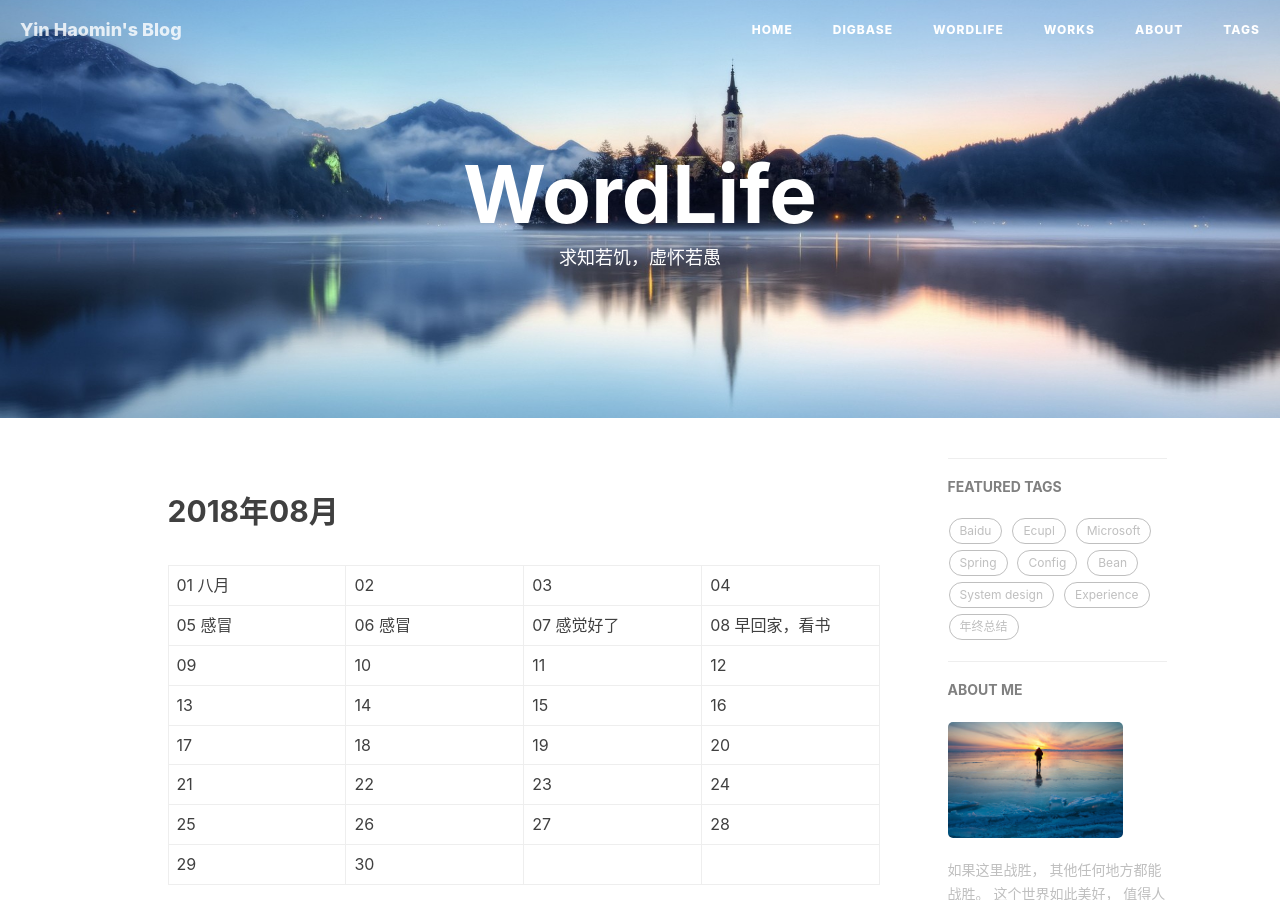
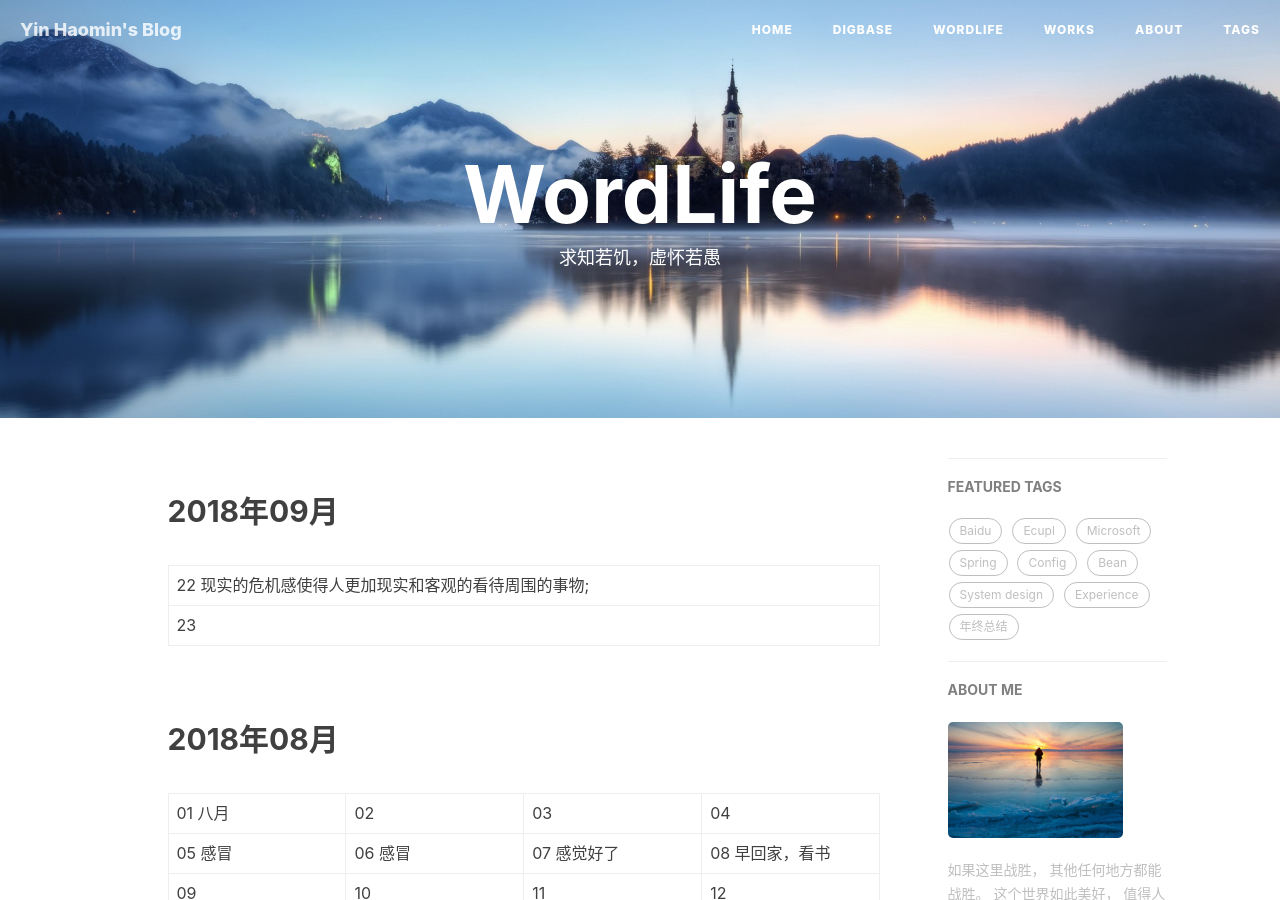
Before and after one commit to yinhaomin/yinhaomin.github.io, a Jekyll site: the page built from WordLife.html, in a window 1280 px wide and 900 px high. Built offline with Jekyll 4.4.1, drawn with Linux system fonts in a browser that asks for light colours; nearby versions of some CDN libraries; comment, search, counter and statistics services are not loaded.

Commit message:
Update WordLife.html

```diff
--- a/WordLife.html
+++ b/WordLife.html
@@ -22,6 +22,17 @@ header-img: "img/castle.jpg"
 
 <!-- Main Content -->
 <div class="zh post-container">
+
+                        <br><h2><strong>2018年09月</strong></h2><br>
+			<table font face="calibri";size="5" border="0" cellspacing="0" cellpadding="0">
+				<tbody>				<tr>
+					<td width="150px">22 现实的危机感使得人更加现实和客观的看待周围的事物;</td>
+				</tr>
+				<tr>
+					<td width="150px">23 </td>
+				</tr>
+				</tbody>
+			</table>
 
 		<br><h2><strong>2018年08月</strong></h2><br>
 			<table font face="calibri";size="5" border="0" cellspacing="0" cellpadding="0">
```
